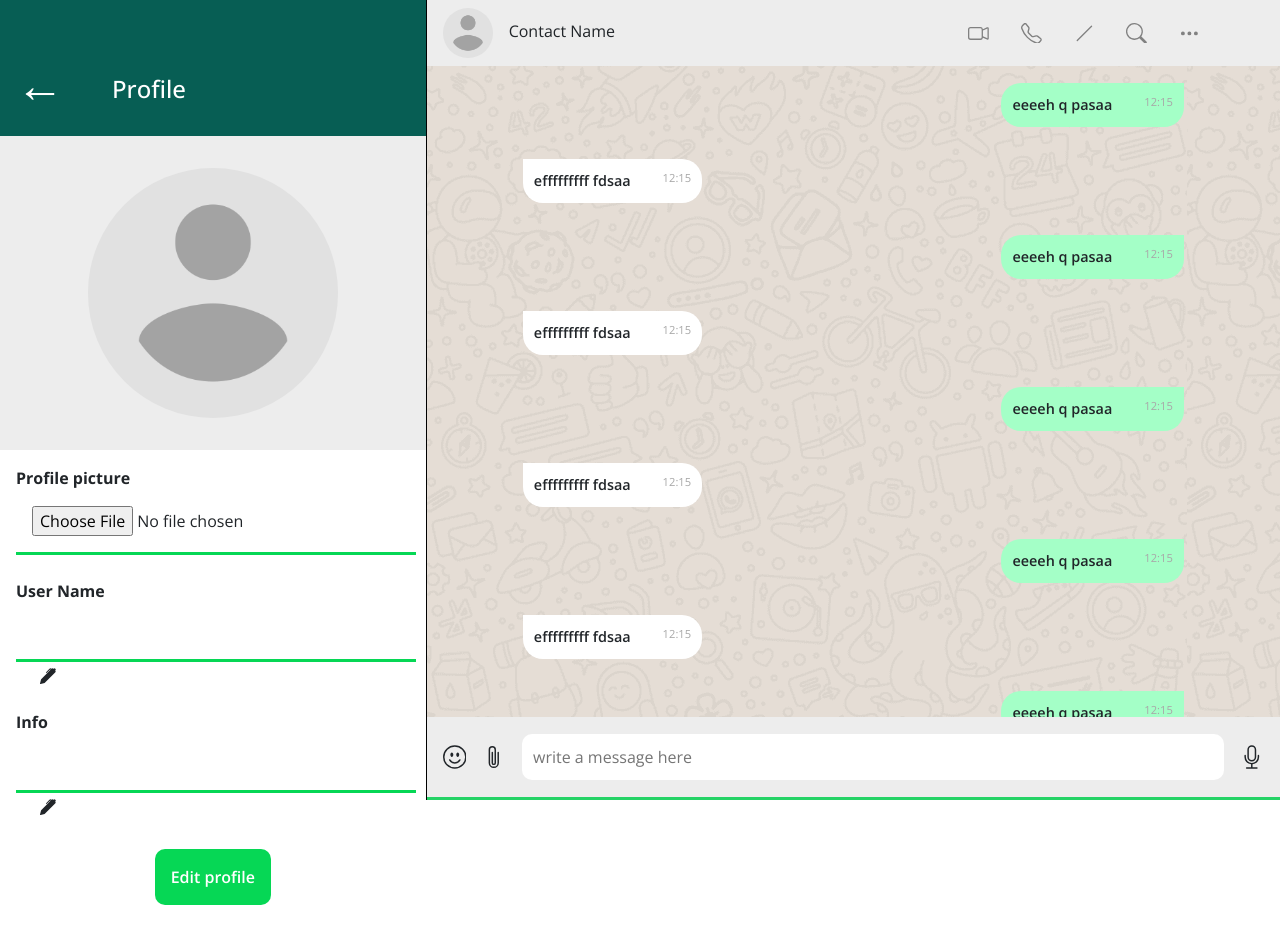
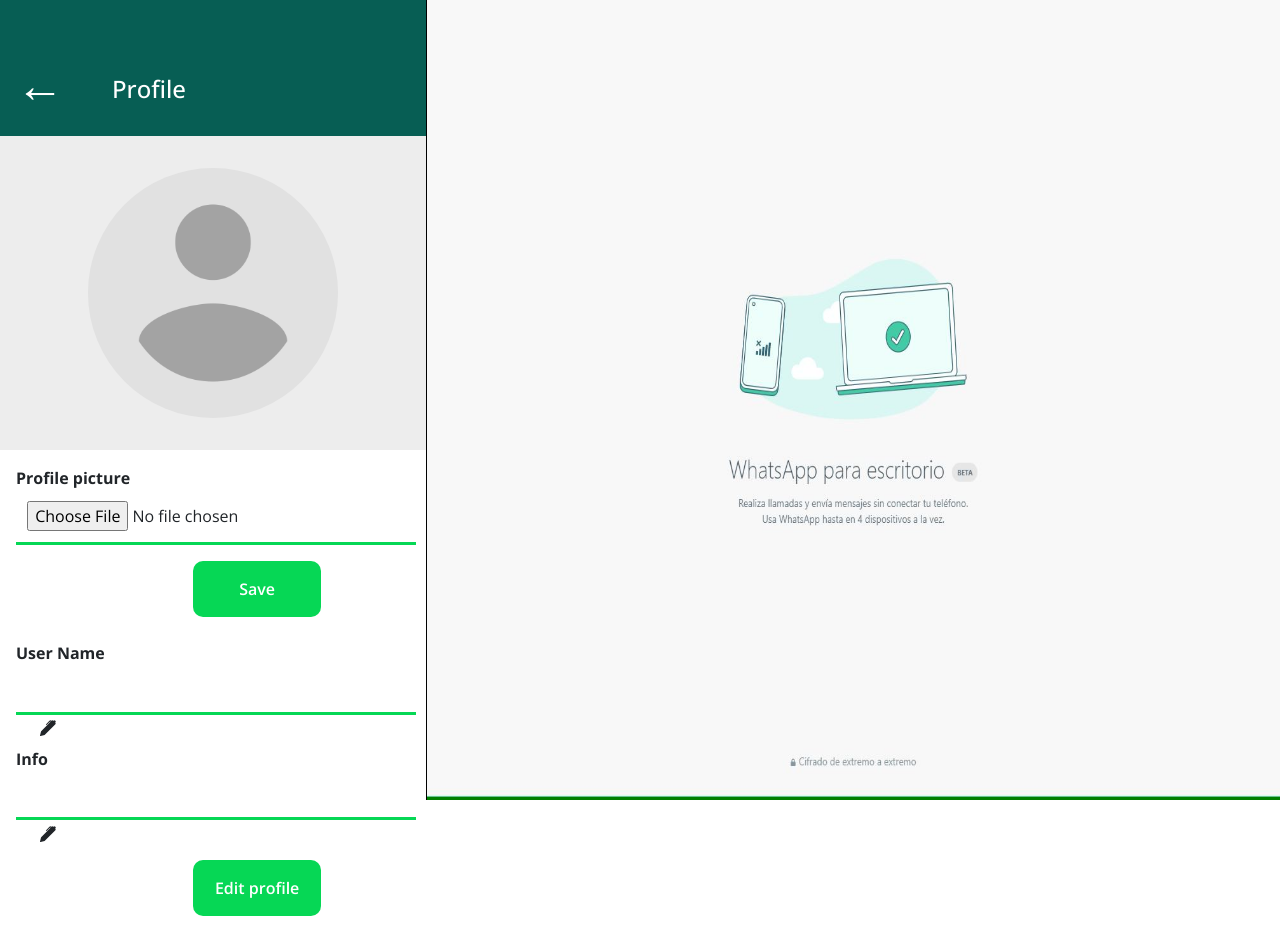
Before and after one commit to CarlosGozalbes/whatsapp-fe-clone, a React (Create React App) app: page / in a window 1280 px wide. Both pictures are taken after a click on the picture 41 px from the left and 33 px from the top of the page. Built offline with nearby package versions, Linux system fonts and the light colour scheme.

Commit message:
profile edit +empty conversation

```diff
--- a/package.json
+++ b/package.json
@@ -8,6 +8,7 @@
     "@testing-library/user-event": "^13.5.0",
     "axios": "^0.26.1",
     "bootstrap": "^4.6.0",
+    "filereader": "^0.10.3",
     "framer-motion": "^6.2.8",
     "react": "^17.0.2",
     "react-bootstrap": "^1.6.4",
--- a/src/components/contactssidebar/ContactsSideBar.jsx
+++ b/src/components/contactssidebar/ContactsSideBar.jsx
@@ -5,21 +5,23 @@
 import avatar123 from "../../assets/avatar.png";
 import { Image } from 'react-bootstrap';
 import {BsPenFill} from 'react-icons/bs'
+
 export default function ContactsSideBar() {
 
   const [showSideBar, setShowSideBar] = useState(false);
   const [inputUserName, setInputUserName] = useState("");
   const [inputInfo, setInputInfo] = useState("");
-  const [avatar, setAvatar] = useState(null);
+  const [imageToDisplay,setImageToDisplay] = useState()
   const [selectedPic, setSelectedPic] = useState();
+  const MyToken = localStorage.getItem("MyToken");
 
   const handleEditProfile = async (e) => {
     e.preventDefault();
-    const MyToken = localStorage.getItem("MyToken");
+
     const newUserInfo = {
       username: inputUserName,
       info: inputInfo,
-      avatar: avatar,
+
     };
     try {
       let res = await fetch(`${process.env.REACT_APP_BE_LINK}/me`, {
@@ -62,9 +64,40 @@
   //     // },
   //     body: formData,
   //   }
+  // let fileReader = new FileReader();
+  // const readableImage = fileReader.readAsDataURL(selectedPic);
+
+  const handleChangePic = (e) => {
+    setImageToDisplay(URL.createObjectURL(e.target.files[0]));
+    setSelectedPic(e.target.files[0]);
 
 
+  };
+  const handleSavePic = async (e) => {
+    e.preventDefault();
 
+    const formData = new FormData();
+    formData.append("userAvatar", selectedPic);
+    try {
+      let response = await fetch(
+        `${process.env.REACT_APP_BE_LINK}/users/me/avatar`,
+        {
+          method: "POST",
+          body: formData,
+          Authorization: `Bearer ${MyToken}`,
+        }
+      );
+
+      if (response.ok) {
+        alert("Image saved successfully");
+        //actualise the redux state
+      } else {
+        alert("Error uploading image");
+      }
+    } catch (error) {
+      console.log(error);
+    }
+  };
 
 
 
@@ -85,26 +118,33 @@
           <div className="d-flex justify-content-center py-4">
             <Image
               roundedCircle
-              src={selectedPic ? selectedPic : avatar123}
+              src={selectedPic ? imageToDisplay : avatar123}
               height={250}
+              width={250}
               className=" mx-3 my-2"
             />
           </div>
           <div>
-            <form onSubmit={handleEditProfile}>
-              <div className="personal-info-form-container">
+            <div className="personal-info-form-container pb-0">
               <label for="picture" className="mb-0 ">
                 <b> Profile picture</b>
               </label>
               <input
                 type="file"
                 id="picture"
-                  value={avatar}
-                  onChange={(e) => setAvatar(e.target.value)}
+                onChange={(e) => handleChangePic(e)}
                 className="inputs-personal-info"
               />
-
-                <label for="username" className="mb-0 mt-4">
+              <button
+                className="submit-personal-info"
+                onClick={(e) => handleSavePic(e)}
+              >
+                Save
+              </button>
+            </div>
+            <form onSubmit={handleEditProfile}>
+              <div className="personal-info-form-container">
+                <label for="username" className="mb-0 mt-2">
                   <b> User Name</b>
                 </label>
                 <div>
@@ -118,7 +158,7 @@
                   <BsPenFill className="ml-4" />
                 </div>
 
-                <label for="picture" className="mb-0 mt-4">
+                <label for="picture" className="mb-0 mt-2">
                   <b>Info</b>
                 </label>
                 <div>
--- a/src/components/contactssidebar/HeaderContactBar.jsx
+++ b/src/components/contactssidebar/HeaderContactBar.jsx
@@ -3,7 +3,8 @@
 import { Image } from 'react-bootstrap'
 import avatar from '../../assets/avatar.png'
 import { BsThreeDots, BsPlusLg, BsFullscreen, BsSearch } from "react-icons/bs";
-
+import { useSelector } from "react-redux";
+import { useDispatch } from "react-redux";
 
 
 
@@ -12,19 +13,22 @@
 
 
 export default function HeaderContactBar({ setShowSideBar, showSideBar }) {
+//   const dispatch = useDispatch();
+//  const userInfo = useSelector((state) => state.userInfo);
   return (
     <>
       <header className="header-with-profile d-flex justify-content-between">
-        <div>
+        <div className='d-flex'>
           <Image
             roundedCircle
             src={avatar}
             height={50}
             className=" mx-3 my-2"
             onClick={() => setShowSideBar(!showSideBar)}
-            style={{cursor:'pointer'}}
-          />
-          <span>My Name</span>
+            style={{ cursor: "pointer" }}
+          /> <div className='d-flex flex-column mt-3'>
+          <span>userInfo.name</span>
+          <span className='userinfo-info'>Userinfo.State</span></div>
         </div>
         <div className="header-options align-self-center pb-2 mr-3">
           <BsFullscreen className="mr-4 header-icons" />
--- a/src/components/contactssidebar/headercontactbar.css
+++ b/src/components/contactssidebar/headercontactbar.css
@@ -76,7 +76,7 @@
 
 .inputs-personal-info {
     border: none;
-    padding: 1rem;
+    padding: 0.7rem;
     width: 400px;
     border-bottom: #06d755 solid 3px;
 }
@@ -85,10 +85,16 @@
     border: none;
     padding:1rem;
     border-radius:10px;
-    margin:auto;
-    margin-bottom: 1rem;
-    margin-top: 2rem;
+    margin-left:45%;
+
+    margin-top: 1rem;
     background-color: #06d755;
     color: white;
     font-weight: 600;
+    min-width: 8rem;
 }
+
+.userinfo-info{
+    font-size: 0.7rem;
+    font-weight: 200;
+}
--- /dev/null
+++ b/src/components/conversationdetails/EmptyConversation.jsx
@@ -0,0 +1,11 @@
+import React from 'react'
+import whatsappbackground from './../../assets/whatsappbackground.jpg'
+import { Image } from 'react-bootstrap'
+
+export default function EmptyConversation() {
+  return (
+    <div>
+    <Image src={whatsappbackground} className='no_conversation_background' style={{height:'100vh',width:'100%',borderBottom:'3px solid green'}} />
+    </div>
+  )
+}
--- a/src/pages/LoginPage.jsx
+++ b/src/pages/LoginPage.jsx
@@ -12,7 +12,7 @@
 
   const handleRegister = async (e) => {
     e.preventDefault();
-    const MyToken = localStorage.getItem('MyToken')
+
     const User = {
       email: email,
       password: password,
--- a/src/pages/MainPage.jsx
+++ b/src/pages/MainPage.jsx
@@ -1,8 +1,9 @@
-import React from 'react'
+import React, {useState} from 'react'
 import ContactsSideBar from '../components/contactssidebar/ContactsSideBar'
 import ConversationDetails from '../components/conversationdetails/ConversationDetails'
 import './mainpage.css'
 import { Row,Col } from 'react-bootstrap'
+import EmptyConversation from '../components/conversationdetails/EmptyConversation'
 /* import { AnimatePresence, motion } from "framer-motion"; */
 
 
@@ -57,6 +58,7 @@
 
 function MainPage() {
   /* const [sideBar, setSideBar] = useState(false); */
+  const [selectedConversation, setSelectedConversation] = useState()
   return (
     <>
       <Row style={{ maxWidth: "100vw", marginRight: "0px", marginLeft: "0px" }}>
@@ -66,7 +68,7 @@
         </Col>
         {
           <Col md={8} className="coversation-details">
-            <ConversationDetails />
+            {selectedConversation ? <ConversationDetails /> : <EmptyConversation/>}
           </Col>
         }
       </Row>
```
Also changed, not shown: src/assets/whatsappbackground.jpg (added), 1 other file (tests, documents, lock files or other folders). Lines whose indentation alone changed are shown as unchanged.
